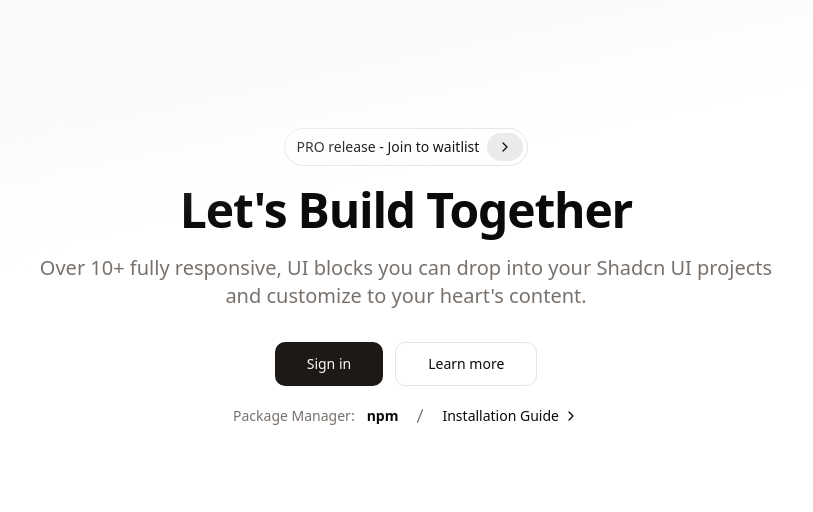
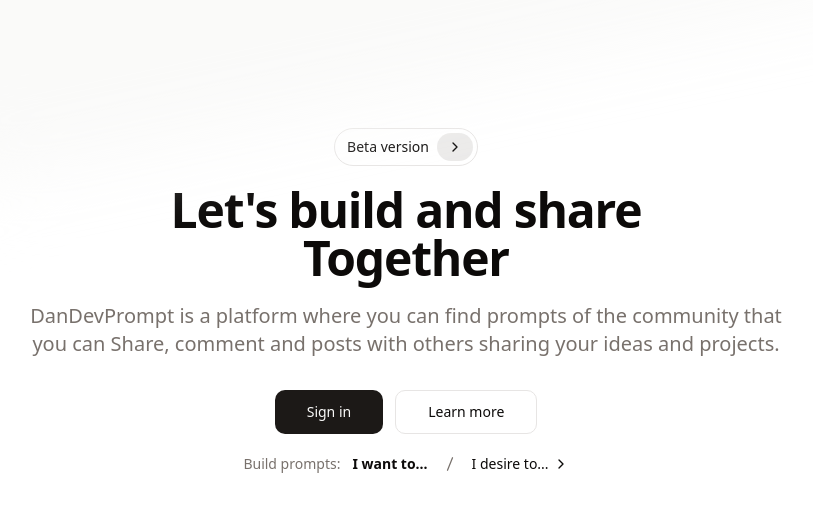
Before and after one commit to DanielCruz12/content-ai-creator, a Next.js app: page / in a window 1280 px wide. Shown: the top 512 px of the page, without its empty margins (234-1047 px from the left). Built offline with nearby package versions, Linux system fonts and the light colour scheme; no server answers.

Commit message:
feat/dashboard page

```diff
--- a/app/dashboard/_components/sidebar.tsx
+++ b/app/dashboard/_components/sidebar.tsx
@@ -1,10 +1,12 @@
 import React from "react";
-import { HomeIcon, GearIcon, InfoCircledIcon } from "@radix-ui/react-icons";
+import { HomeIcon, GearIcon, InfoCircledIcon, PersonIcon, ClockIcon } from "@radix-ui/react-icons";
 import Link from "next/link";
 
 const sidebarItems = [
   { label: "Home", icon: HomeIcon, href: "/" },
   { label: "Settings", icon: GearIcon, href: "/" },
+  { label: "Community", icon: PersonIcon, href: "/" },
+  { label: "History", icon: ClockIcon, href: "/" },
   { label: "About", icon: InfoCircledIcon, href: "/" },
 ];
 
--- a/app/page.tsx
+++ b/app/page.tsx
@@ -26,7 +26,7 @@
             className="inline-flex items-center gap-x-2 border text-sm p-1 ps-3 rounded-full transition"
             href="#"
           >
-            PRO release - Join to waitlist
+            Beta version
             <span className="py-1.5 px-2.5 inline-flex justify-center items-center gap-x-2 rounded-full bg-muted-foreground/15 font-semibold text-sm">
               <svg
                 className="flex-shrink-0 w-4 h-4"
@@ -49,14 +49,15 @@
         {/* Title */}
         <div className="mt-5 max-w-2xl text-center mx-auto">
           <h1 className="scroll-m-20 text-4xl font-extrabold tracking-tight lg:text-5xl">
-            Let&apos;s Build Together
+            Let&apos;s build and share Together
           </h1>
         </div>
         {/* End Title */}
         <div className="mt-5 max-w-3xl text-center mx-auto">
           <p className="text-xl text-muted-foreground">
-            Over 10+ fully responsive, UI blocks you can drop into your Shadcn
-            UI projects and customize to your heart&apos;s content.
+            DanDevPrompt is a platform where you can find prompts of the
+            community that you can Share, comment and posts with others sharing
+            your ideas and projects.
           </p>
         </div>
         {/* Buttons */}
@@ -79,10 +80,8 @@
         </div>
         {/* End Buttons */}
         <div className="mt-5 flex justify-center items-center gap-x-1 sm:gap-x-3">
-          <span className="text-sm text-muted-foreground">
-            Package Manager:
-          </span>
-          <span className="text-sm font-bold">npm </span>
+          <span className="text-sm text-muted-foreground">Build prompts:</span>
+          <span className="text-sm font-bold">I want to... </span>
           <svg
             className="h-5 w-5 text-muted-foreground"
             width={16}
@@ -98,7 +97,7 @@
             className="inline-flex items-center gap-x-1 text-sm decoration-2 hover:underline font-medium"
             href="#"
           >
-            Installation Guide
+            I desire to...
             <ChevronRightIcon className="flex-shrink-0 w-4 h-4" />
           </a>
         </div>
--- a/components/ui/Icons.tsx
+++ b/components/ui/Icons.tsx
@@ -28,6 +28,23 @@
       />
     </svg>
   ),
+  history: (props: IconProps) => {
+    <svg
+      {...props}
+      width="15"
+      height="15"
+      viewBox="0 0 15 15"
+      fill="none"
+      xmlns="http://www.w3.org/2000/svg"
+    >
+      <path
+        d="M7.50009 0.877014C3.84241 0.877014 0.877258 3.84216 0.877258 7.49984C0.877258 11.1575 3.8424 14.1227 7.50009 14.1227C11.1578 14.1227 14.1229 11.1575 14.1229 7.49984C14.1229 3.84216 11.1577 0.877014 7.50009 0.877014ZM1.82726 7.49984C1.82726 4.36683 4.36708 1.82701 7.50009 1.82701C10.6331 1.82701 13.1729 4.36683 13.1729 7.49984C13.1729 10.6328 10.6331 13.1727 7.50009 13.1727C4.36708 13.1727 1.82726 10.6328 1.82726 7.49984ZM8 4.50001C8 4.22387 7.77614 4.00001 7.5 4.00001C7.22386 4.00001 7 4.22387 7 4.50001V7.50001C7 7.63262 7.05268 7.7598 7.14645 7.85357L9.14645 9.85357C9.34171 10.0488 9.65829 10.0488 9.85355 9.85357C10.0488 9.65831 10.0488 9.34172 9.85355 9.14646L8 7.29291V4.50001Z"
+        fill="currentColor"
+        fill-rule="evenodd"
+        clip-rule="evenodd"
+      ></path>
+    </svg>;
+  },
   twitter: (props: IconProps) => (
     <svg
       {...props}
```
